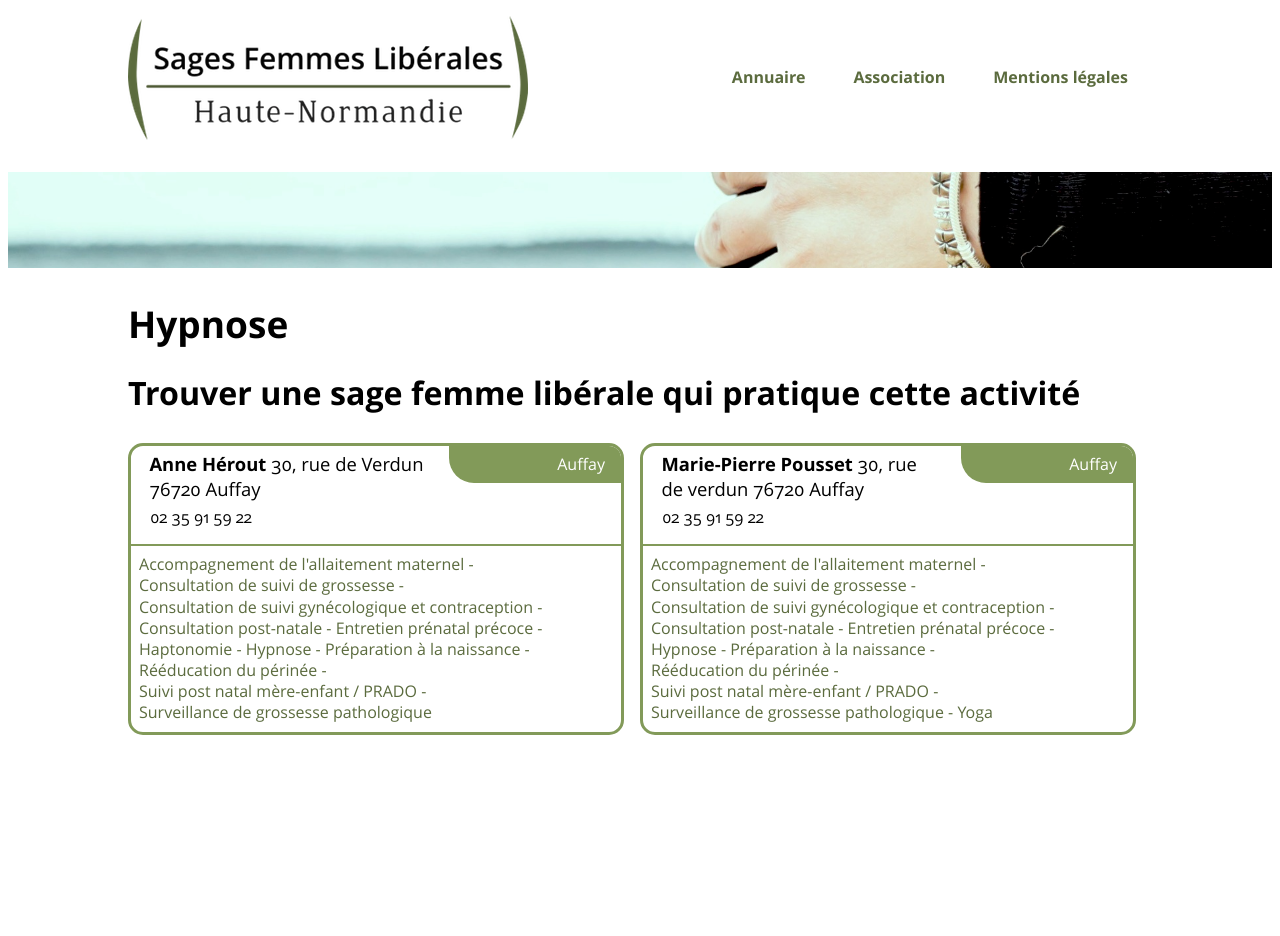
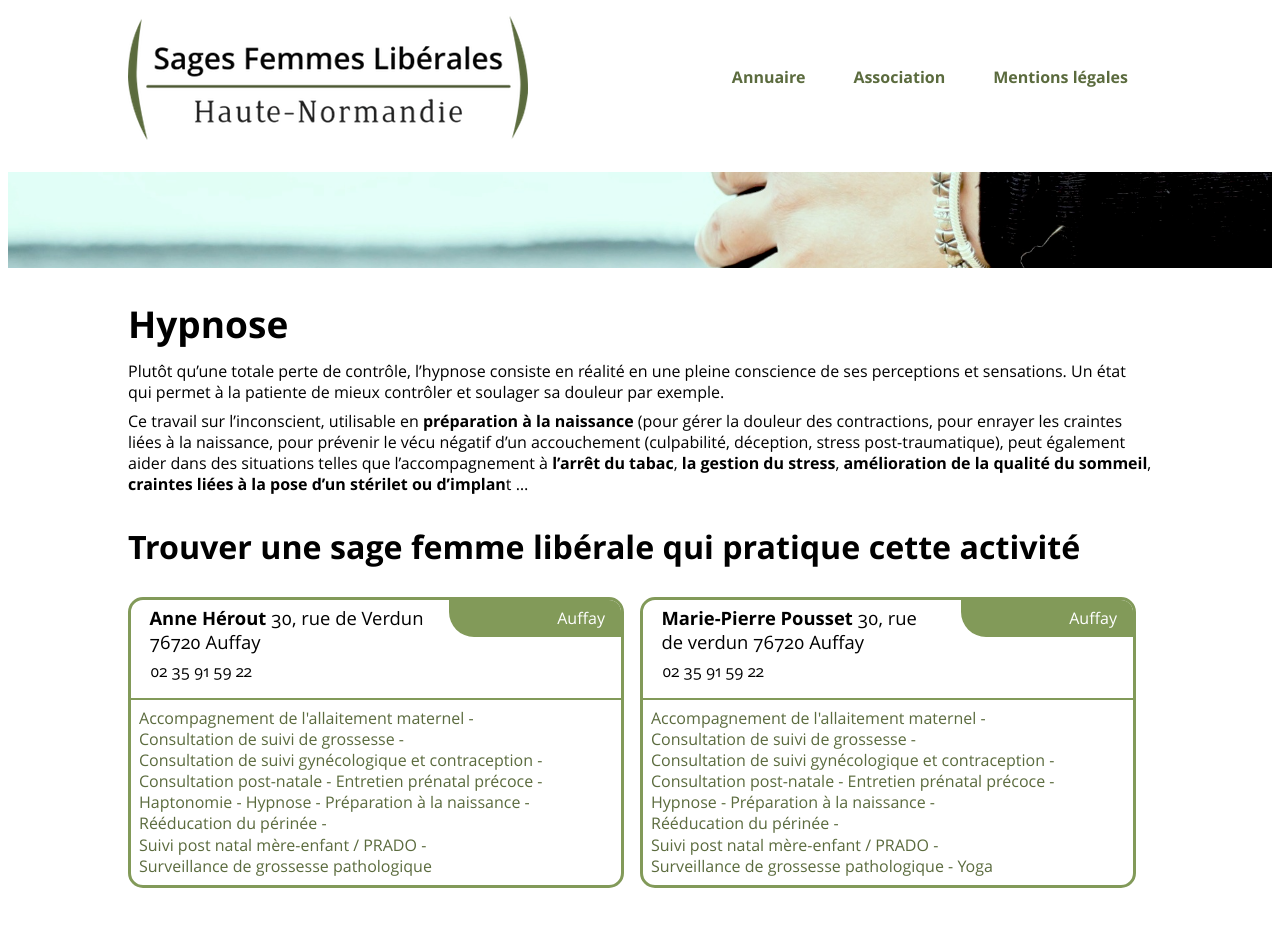
Before and after one commit to SagesFemmesNormandie/SageFemmeNormandie.github.io, a Jekyll site: the page built from _activities/hypnose.md, in a window 1280 px wide. Built offline with Jekyll 4.4.1, drawn with Linux system fonts in a browser that asks for light colours; nearby versions of some CDN libraries; library files that are not in the unit come from our copies; a script that is not in the unit is left out; before the commit the page ends 900 px from its top, so only the background shows below that.

Commit message:
Updated hypnose.md

```diff
--- a/_activities/hypnose.md
+++ b/_activities/hypnose.md
@@ -3,5 +3,10 @@ type: activity
 title: Hypnose
 category: Préparer la Naissance et la Parentalité
 published: true
-description: ""
+description: "Un état de pleine conscience, pour mieux contrôler et soulager sa douleur ..."
 ---
+
+
+Plutôt qu’une totale perte de contrôle, l’hypnose consiste en réalité en une pleine conscience de ses perceptions et sensations. Un état qui permet à la patiente de mieux contrôler et soulager sa douleur par exemple.
+
+ Ce travail sur l’inconscient, utilisable en **préparation à la naissance** (pour gérer la douleur des contractions, pour enrayer les craintes liées à la naissance, pour prévenir le vécu négatif d’un accouchement (culpabilité, déception, stress post-traumatique), peut également aider dans des situations telles que l’accompagnement à **l’arrêt du tabac**, **la gestion du stress**, **amélioration de la qualité du sommeil**, **craintes liées à la pose d’un stérilet ou d’implan**t …
```
